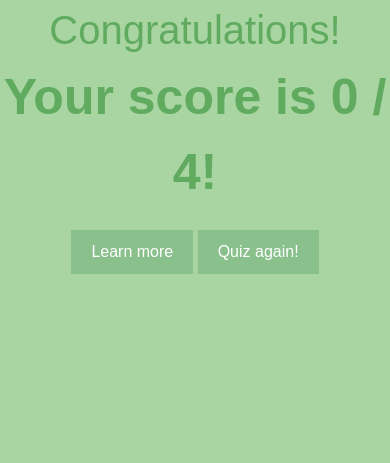
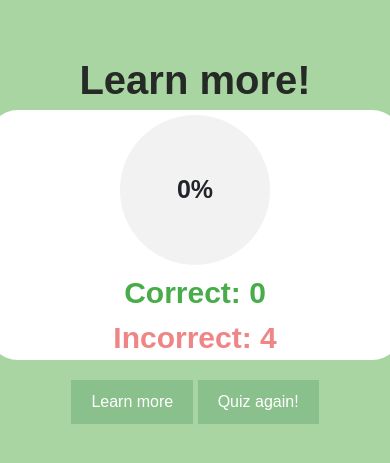
Before and after one commit to UI-Design-2024/matcha-latte, a Flask app: page /results in a window 390 px wide. Shown: the part 76-539 px from the top of the page. Run offline with Flask 3, Linux system fonts and the light colour scheme; some libraries are stand-ins or nearby versions.

Commit message:
Worked on quiz scores

```diff
--- a/templates/layout.html
+++ b/templates/layout.html
@@ -26,7 +26,7 @@
                         <a class="nav-link" href="/learn">Learn</a>
                     </li>
                     <li class="nav-item">
-                        <a class="nav-link" href="/quiz_home">Quiz</a>
+                        <a class="nav-link" href="/quiz_home" id="quiz-link">Quiz</a>
                     </li>
                 </ul>
             </div>
@@ -37,5 +37,8 @@
     <script src="https://stackpath.bootstrapcdn.com/bootstrap/5.0.0-alpha1/js/bootstrap.bundle.min.js"></script>
 </body>
 <script>
+     $('#quiz-link').click(function() {
+                    sessionStorage.setItem('QuizScore', 0);
+                });
 </script>
 </html>
--- a/templates/quizResult.html
+++ b/templates/quizResult.html
@@ -2,6 +2,8 @@
 <html lang="en">
 
 <head>
+  <script src="https://code.jquery.com/jquery-3.5.1.min.js"></script>
+  <link rel="stylesheet" href="https://stackpath.bootstrapcdn.com/bootstrap/5.0.0-alpha1/css/bootstrap.min.css">
   <script src="https://code.jquery.com/jquery-3.5.1.min.js"></script>
   <script type="text/javascript" src="{{ url_for('static', filename='scores.js') }}"></script>
     <meta charset="UTF-8">
@@ -13,12 +15,10 @@
         margin-top: 100px;
       }
       .congrats{
-        color: rgb(96, 171, 96);
+        color: rgb(38, 42, 38);
         font-size: 40px;
-      }.score{
-        color: rgb(96, 171, 96);
-        font-size: 50px;
-        font-weight: bold;
+        margin-top: 100px;
+       font-weight: 700;
       }.button{
         background-color: #89c08b;
         color: white;
@@ -28,22 +28,108 @@
         cursor: pointer;
         text-decoration: none;
         display: inline-block;
-      }
+      }.pie {
+            --w: 150px;
+            --c: red; /* Default color */
+            --p: 50; /* Default percentage */
+            --b: 10%;
+            width: var(--w);
+            aspect-ratio: 1;
+            position: relative;
+            display: inline-grid;
+            place-content: center;
+            margin: 5px;
+            font-size: 25px;
+            font-weight: bold;
+            font-family: sans-serif;
+            background-color: #f2f2f2;
+            border-radius: 75px;
+        }
+        .pie:before {
+            content: "";
+            position: absolute;
+            border-radius: 50%;
+            inset: 0;
+            background: conic-gradient(var(--c) calc(var(--p)*1%), #0000 0);
+            -webkit-mask: radial-gradient(farthest-side, #0000 calc(99% - var(--b)), #000 calc(100% - var(--b)));
+            mask: radial-gradient(farthest-side, #0000 calc(99% - var(--b)), #000 calc(100% - var(--b)));
+            transition: all 0.3s ease; /* Smooth transition for changes */
+        }.results-info{
+          background-color: rgb(255, 255, 255);
+          width: 300px;
+          border-radius: 30px;
+        }.main{
+          display: flex;
+          align-items: center;
+          padding-top: 50px;
+        }.pie-container{
+          display: inline;
+          background-color: #89c08b;
+        }.correct{
+          font-size: 30px;
+          font-weight: bold;
+          color: rgb(72, 172, 72);
+        }.incorrect{
+          font-size: 30px;
+          font-weight: bold;
+          color: rgb(239, 133, 133);
+        }
+
     </style>
 </head>
 <body>
     {% extends "layout.html" %}
     {% block content %}
-        <div class="congrats">Congratulations!</div>
-        <div class="score">Loading your score...</div>  <!-- Ensure this element is present -->
+    <div class="main row">
+        <div class="congrats col-md-12">Congratulations!</div>
+        <div class="col-md-3"></div>
+        <div class="results-info col-md-6">
+          <div class="pie" id="pie">Loading...</div>
+          <div class="scores">
+            <div class="correct">Correct</div>
+            <div class="incorrect">Incorrect</div>
+          </div>
+        </div>
+        <div class="col-md-3"></div>
+    </div>
         <a href="/learn"><button class="button">Learn more</button></a>
-        <a href="/quiz_home"><button class="button">Quiz again!</button></a>
+        <a href="/quiz_home"><button class="quiz-button">Quiz again!</button></a>
         <script>
             $(document).ready(function() {
                 // Retrieve the score from sessionStorage
                 const QuizScore = sessionStorage.getItem('QuizScore') || 0;
+
                 // Update the display
-                $(".score").html(`Your score is ${QuizScore} / 4!`);
+
+                $('.quiz-button').click(function() {
+                    sessionStorage.setItem('QuizScore', 0);
+                });
+
+                var maxScore = 4; // Maximum possible score
+
+                function updatePie(score) {
+                      $(".correct").html(`Correct: ${score}`);
+                      $(".incorrect").html(`Incorrect: ${maxScore-score}`);
+                    if (score == 4){
+                      $(".congrats").html("Excellent!");
+                    }else if (score == 2){
+                      $(".congrats").html("Good!");
+                    }else if (score == 3){
+                      $(".congrats").html("Good!");
+                    }else{
+                      $(".congrats").html("Learn more!");
+                    }
+                    // Calculate percentage based on score
+                    var percentage = (score / maxScore) * 100;
+                    $(".pie").html(`${percentage}%`);
+                    // Update CSS variables
+                    $('#pie').css({
+                        '--p': percentage,
+                        '--c': percentage >= 50 ? 'green' : 'red' // Change color based on score
+                    });
+                }
+
+                updatePie(QuizScore);
             });
         </script>
     {% endblock %}
```
